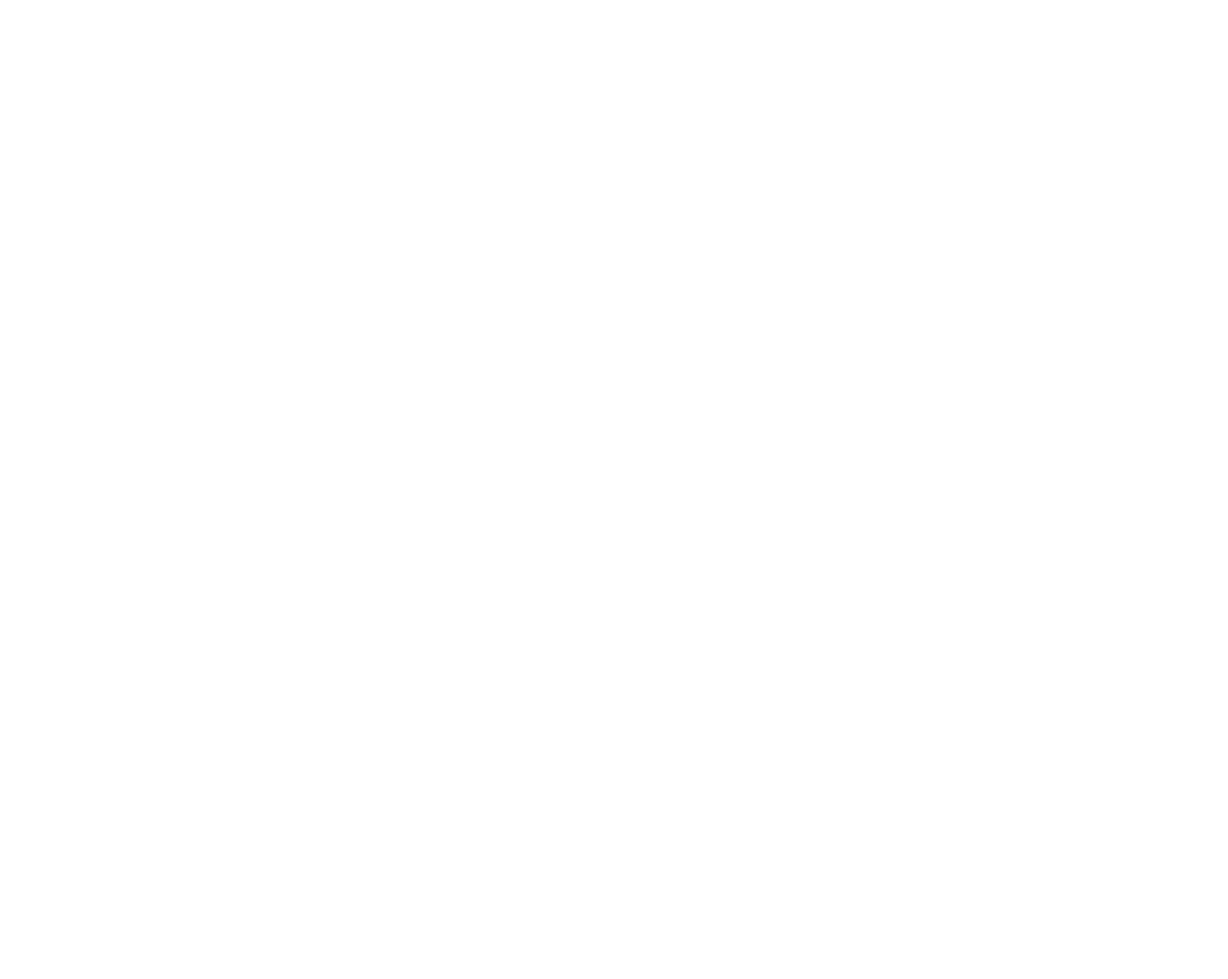
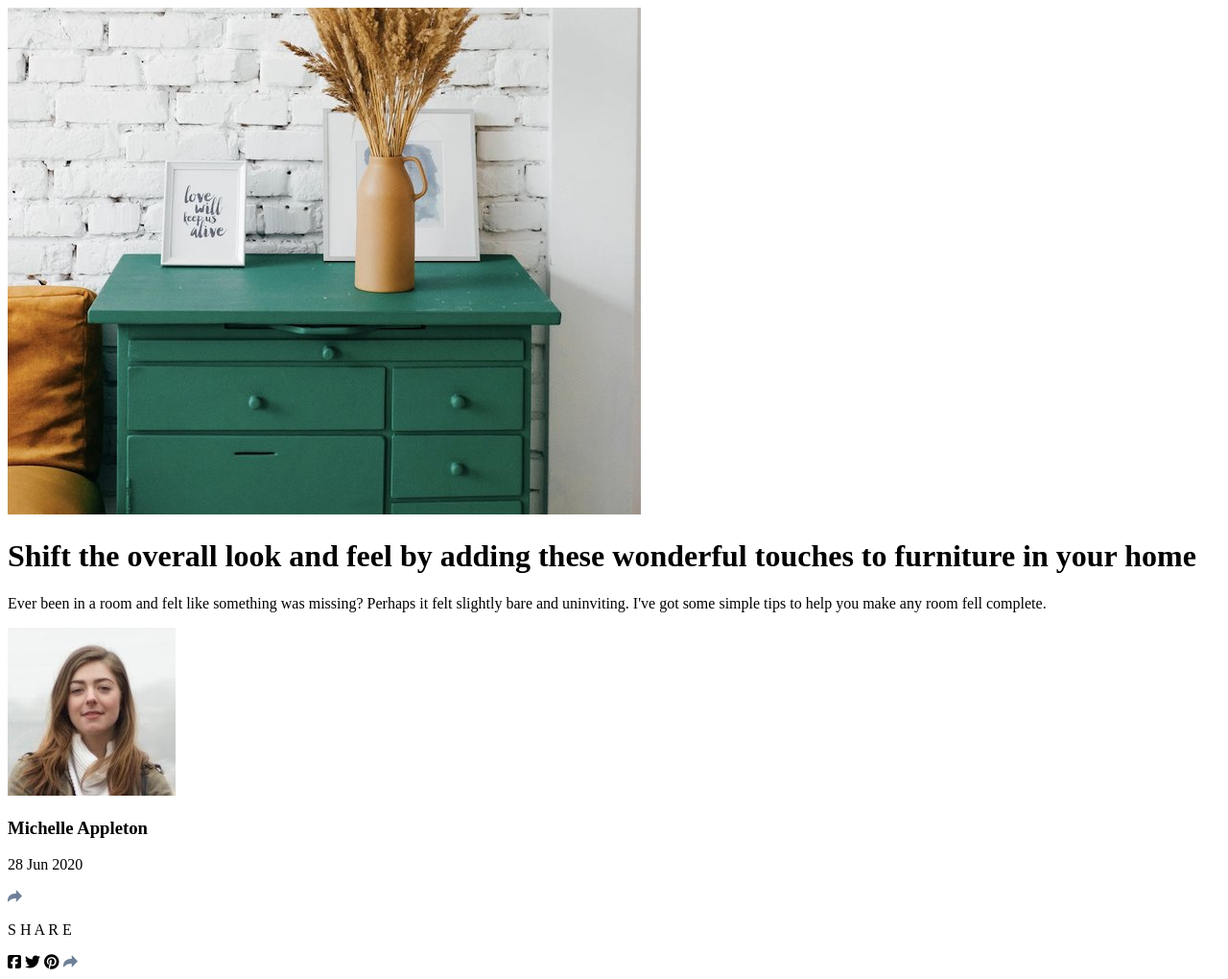
Before and after one commit to DenilDenilson/Article_preview-JS, a website: page index.html in a window 1280 px wide. Shown: the whole page at 96% size. Before the commit the page ends 800 px from the top, so only its background shows below. Drawn offline with Linux system fonts and the light colour scheme.

Commit message:
Maquetado el html pero tengo un problema con los favicon

```diff
--- a/index.html
+++ b/index.html
@@ -7,10 +7,36 @@
     <link rel="preconnect" href="https://fonts.googleapis.com">
     <link rel="preconnect" href="https://fonts.gstatic.com" crossorigin>
     <link href="https://fonts.googleapis.com/css2?family=Manrope:wght@500;700&display=swap" rel="stylesheet">
+    <script src="https://kit.fontawesome.com/573fed3aaf.js" crossorigin="anonymous"></script>
+    <script defer src="https://use.fontawesome.com/releases/v5.0.8/js/brands.js" integrity="sha384-sCI3dTBIJuqT6AwL++zH7qL8ZdKaHpxU43dDt9SyOzimtQ9eyRhkG3B7KMl6AO19" crossorigin="anonymous"></script>
+    <script defer src="https://use.fontawesome.com/releases/v5.0.8/js/fontawesome.js" integrity="sha384-7ox8Q2yzO/uWircfojVuCQOZl+ZZBg2D2J5nkpLqzH1HY0C1dHlTKIbpRz/LG23c" crossorigin="anonymous"></script>
 
     <title>Document</title>
 </head>
 <body>
+    <div>
+        <img src="./images/drawers.jpg" alt="escena promocional">
+        <main>
+            <h1>Shift the overall look and feel by adding these wonderful touches to furniture in your home</h1>
+            <p>Ever been in a room and felt like something was missing? Perhaps it felt slightly bare and uninviting. I've got some simple tips to help you make any room fell complete.</p>
+        </main>
+        <footer>
+            <img src="./images/avatar-michelle.jpg" alt="Avatar's Michelle">
+            <section>
+                <h3>Michelle Appleton</h3>
+                <p>28 Jun 2020</p>
+            </section>
+            <svg xmlns="http://www.w3.org/2000/svg" width="15" height="13"><path fill="#6E8098" d="M15 6.495L8.766.014V3.88H7.441C3.33 3.88 0 7.039 0 10.936v2.049l.589-.612C2.59 10.294 5.422 9.11 8.39 9.11h.375v3.867L15 6.495z"/></svg>
 
+            <div>
+                <p>S H A R E</p>
+                <i class="fa-brands fa-facebook-square"></i>
+                <i class="fa-brands fa-twitter"></i>
+                <i class="fa-brands fa-pinterest"></i>
+                <svg xmlns="http://www.w3.org/2000/svg" width="15" height="13"><path fill="#6E8098" d="M15 6.495L8.766.014V3.88H7.441C3.33 3.88 0 7.039 0 10.936v2.049l.589-.612C2.59 10.294 5.422 9.11 8.39 9.11h.375v3.867L15 6.495z"/></svg>
+            </div>
+        </footer>
+    </div>
+    <script src="./src/main.js"></script>
 </body>
 </html>
```
Also changed, not shown: index2.html (deleted, +0 -36 lines), src/main.js (added).
